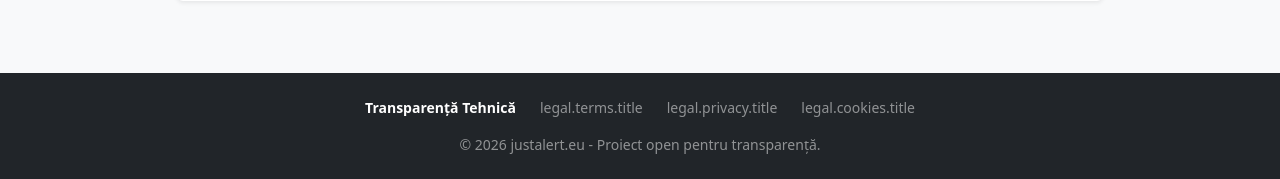
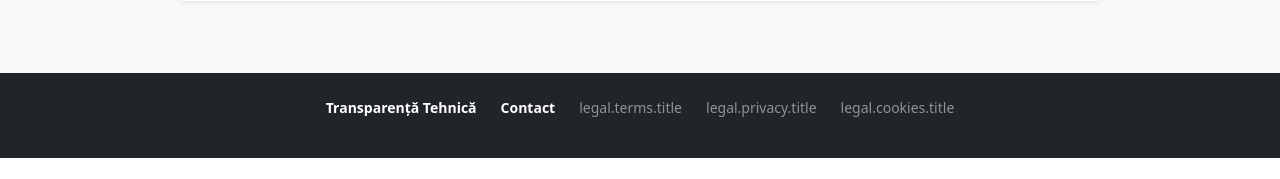
Before and after one commit to justalert/prod, a PHP site: page / in a window 1280 px wide. Shown: the part 2022-2201 px from the top of the page. After the commit the page ends 2180 px from the top, so only its background shows below. Run offline with PHP 8.4, Linux system fonts and the light colour scheme; data that the repository does not hold is empty.

Commit message:
Update footer with contact link and remove copyright
Added a contact link to the footer and removed copyright notice.

```diff
--- a/app/Views/components/footer.php
+++ b/app/Views/components/footer.php
@@ -1,10 +1,14 @@
 <footer class="bg-dark text-white py-4 mt-auto">
     <div class="container text-center">
 
-        <div class="mb-3 d-flex flex-column flex-md-row justify-content-center align-items-center gap-3 gap-md-4">
+<div class="mb-3 d-flex flex-column flex-md-row justify-content-center align-items-center gap-3 gap-md-4">
 
             <a href="/transparenta" class="text-white text-decoration-none small hover-white fw-bold">
                 <?= translate('nav.transparency', 'Transparență Tehnică') ?>
+            </a>
+
+            <a href="/contact" class="text-white text-decoration-none small hover-white fw-bold">
+                <?= translate('contact.title', 'Contact') ?>
             </a>
 
             <a href="/termeni-si-conditii" class="text-white-50 text-decoration-none small hover-white">
@@ -20,10 +24,6 @@
             </a>
         </div>
 
-        <div class="text-white-50 small mt-4 mt-md-3">
-            &copy; <?= date('Y') ?> justalert.eu - <?= translate('footer.copyright', 'Proiect open pentru transparență.') ?>
-        </div>
-
     </div>
 </footer>
 
```
